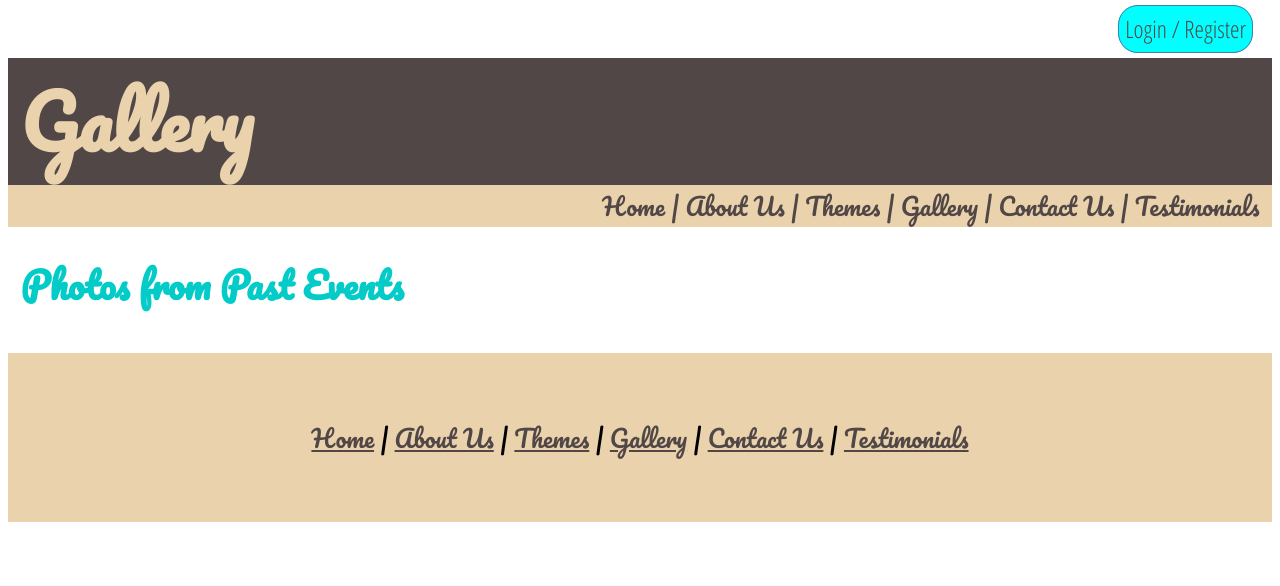
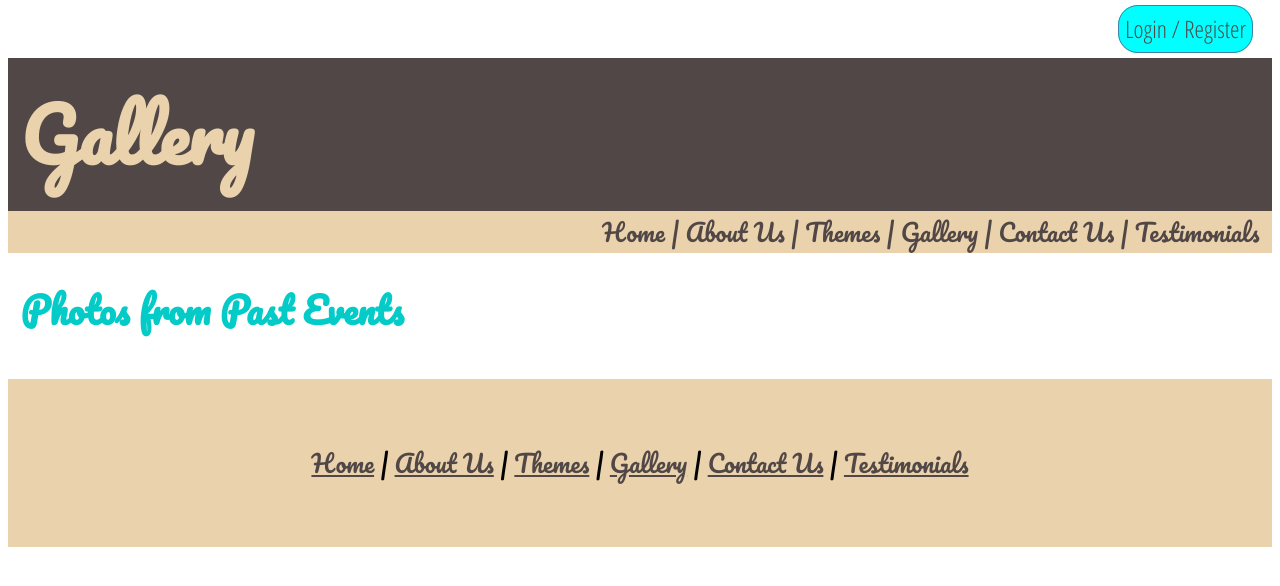
Before and after one commit to HarryHenryGebel/marketing, a plain HTML site: page gallery.html in a window 1280 px wide. Drawn offline with Linux system fonts and the light colour scheme.

Commit message:
Edited .header padding to make all sides 1%

```diff
--- a/gallery.css
+++ b/gallery.css
@@ -50,7 +50,7 @@
 
   .header {
     background-color: #504746;
-    padding-left: 1%;
+    padding: 1%;
   }
 
   h1{
```
